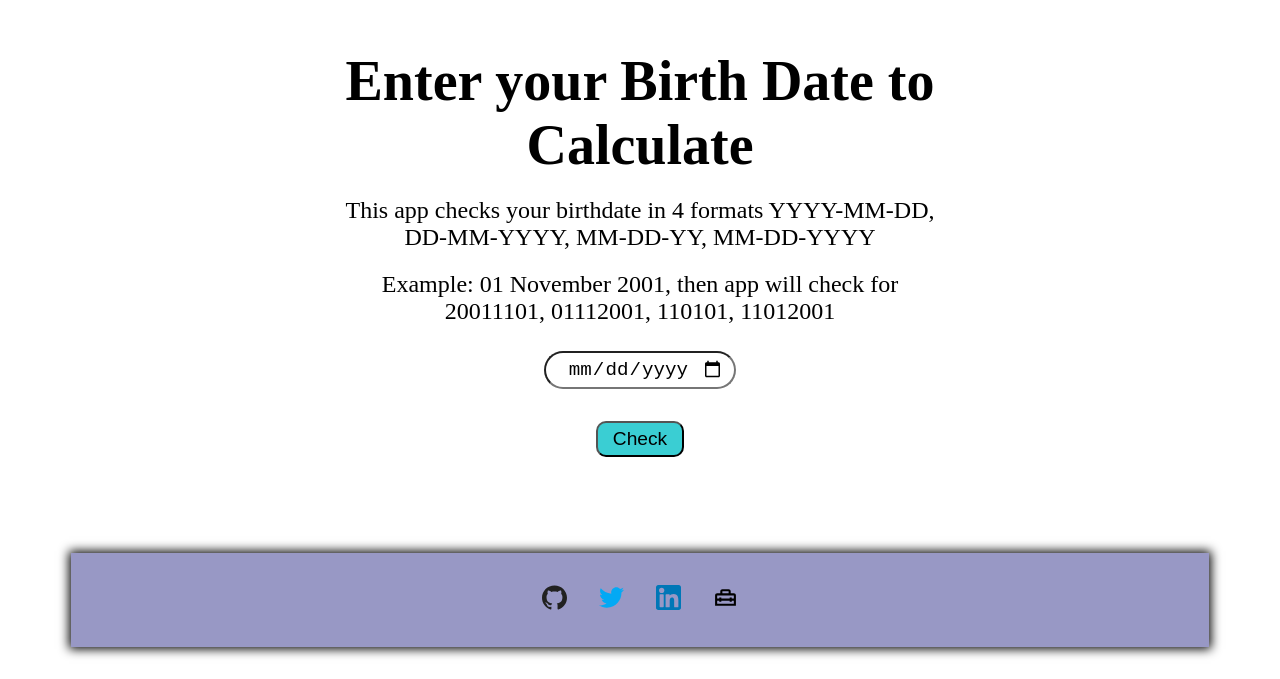
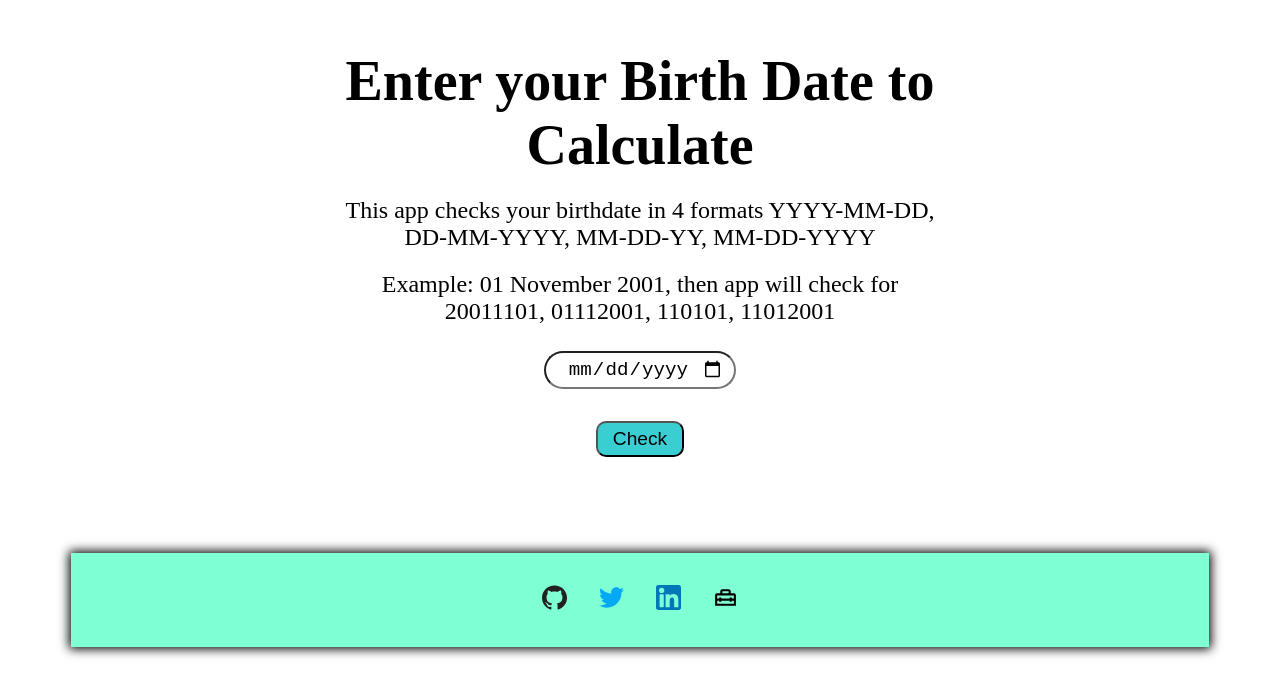
Before and after one commit to adhish-bahl/Birthday-Palindrome, a plain HTML site: page index.html in a window 1280 px wide. Shown: the part 825-1504 px from the top of the page. Drawn offline with Linux system fonts and the light colour scheme.

Commit message:
footer colour matched to application

```diff
--- a/style.css
+++ b/style.css
@@ -141,7 +141,7 @@ input {
     box-shadow: 0px 0px 10px 2px black;
     padding: 1rem;
     width: 90%;
-    background-color: rgba(18, 18, 122, 0.432);
+    background-color: aquamarine;
   }
 
   ul {
```
